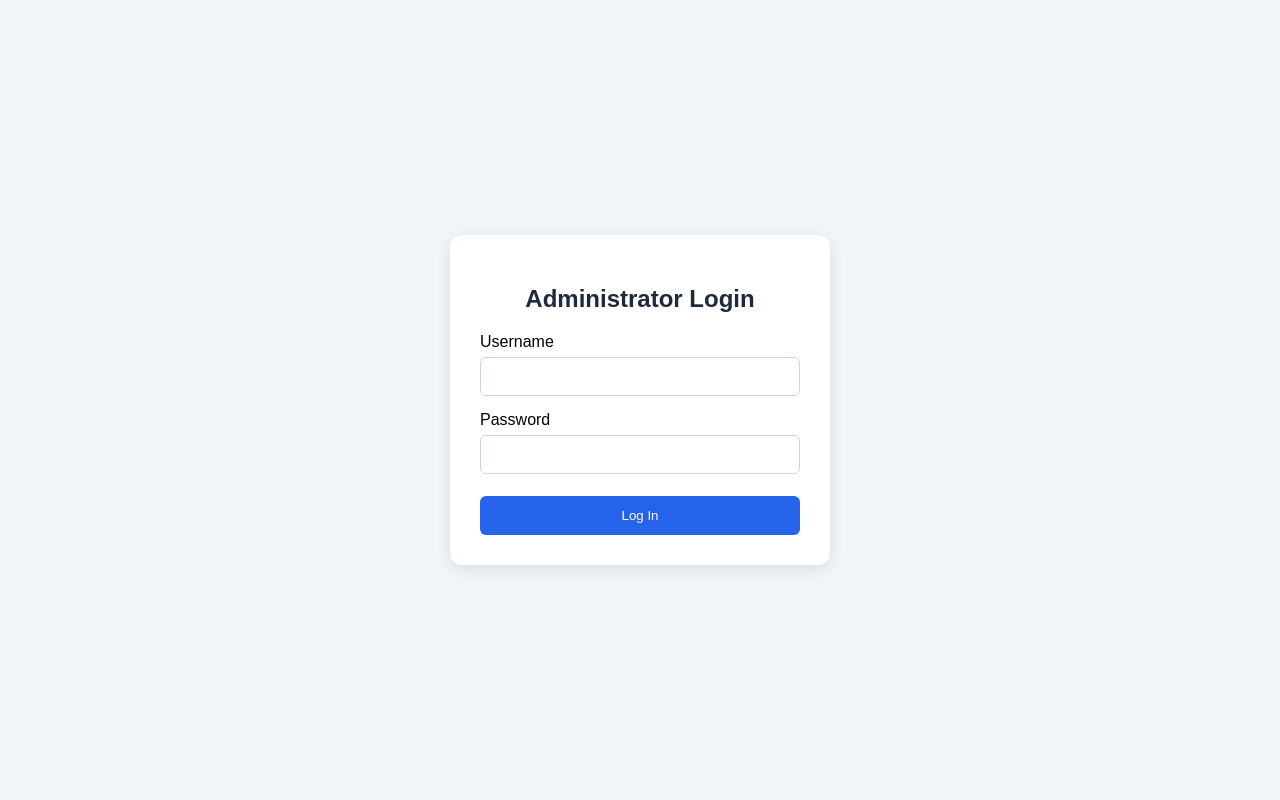
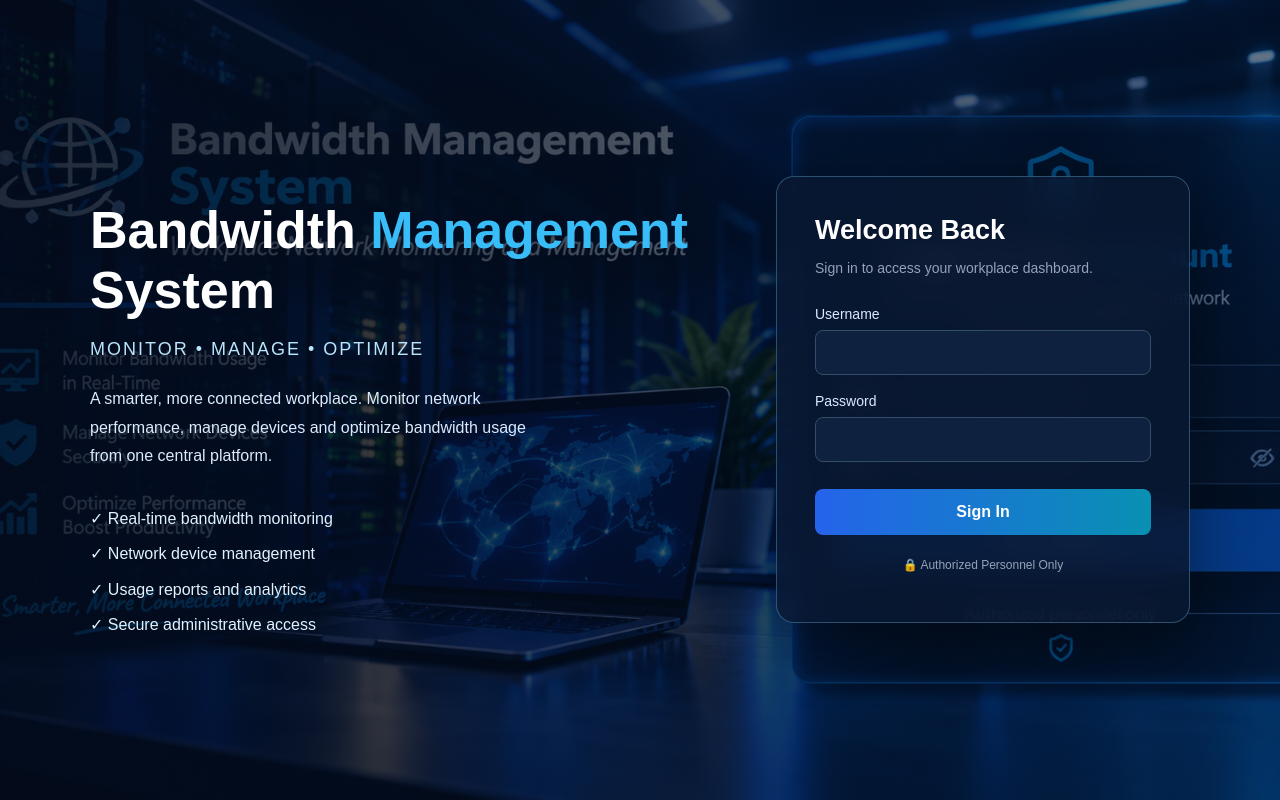
Before and after one commit to roykoech/bandwidth_system, a Django app: page /login/ in a window 1280 px wide. Run offline with Django 5.2, Linux system fonts and the light colour scheme.

Commit message:
Add secure login page and protect dashboard

```diff
--- a/dashboard/templates/dashboard/login.html
+++ b/dashboard/templates/dashboard/login.html
@@ -1,75 +1,210 @@
+{% load static %}
 <!DOCTYPE html>
 <html lang="en">
 <head>
     <meta charset="UTF-8">
     <meta name="viewport" content="width=device-width, initial-scale=1.0">
-    <title>Administrator Login</title>
+    <title>Bandwidth Management System | Login</title>
+
     <style>
+        * {
+            box-sizing: border-box;
+        }
+
         body {
+            margin: 0;
+            min-height: 100vh;
             font-family: Arial, sans-serif;
-            background: #f1f5f9;
+            background:
+                linear-gradient(90deg,
+                    rgba(3, 12, 30, 0.88),
+                    rgba(3, 18, 40, 0.55)),
+                url("{% static 'dashboard/images/login-bg.png' %}")
+                center / cover no-repeat fixed;
+            color: white;
             display: flex;
+            align-items: center;
             justify-content: center;
+            padding: 30px;
+        }
+
+        .container {
+            width: 100%;
+            max-width: 1100px;
+            display: grid;
+            grid-template-columns: 1.2fr 0.8fr;
             align-items: center;
-            min-height: 100vh;
-            margin: 0;
+            gap: 65px;
+        }
+
+        .branding h1 {
+            font-size: clamp(32px, 5vw, 52px);
+            line-height: 1.15;
+            margin-bottom: 15px;
+        }
+
+        .branding h1 span {
+            color: #38bdf8;
+        }
+
+        .tagline {
+            color: #bae6fd;
+            font-size: 18px;
+            letter-spacing: 2px;
+            margin-bottom: 25px;
+        }
+
+        .description {
+            color: #dbeafe;
+            line-height: 1.8;
+            max-width: 470px;
+        }
+
+        .features {
+            margin-top: 30px;
+            line-height: 2.2;
+            color: #e0f2fe;
         }
 
         .login-card {
-            background: white;
-            padding: 30px;
-            border-radius: 12px;
-            width: 320px;
-            max-width: calc(100% - 60px);
-            box-shadow: 0 4px 15px rgba(0, 0, 0, 0.1);
+            background: rgba(10, 25, 50, 0.82);
+            backdrop-filter: blur(15px);
+            border: 1px solid rgba(125, 211, 252, 0.3);
+            border-radius: 18px;
+            padding: 38px;
+            box-shadow: 0 20px 60px rgba(0, 0, 0, 0.4);
         }
 
-        h2 {
-            text-align: center;
-            color: #1e293b;
+        .login-card h2 {
+            font-size: 27px;
+            margin-top: 0;
+            margin-bottom: 8px;
+        }
+
+        .subtitle {
+            color: #94a3b8;
+            font-size: 14px;
+            margin-bottom: 30px;
         }
 
         label {
             display: block;
-            margin-top: 15px;
-            margin-bottom: 6px;
+            margin: 18px 0 8px;
+            font-size: 14px;
+            color: #dbeafe;
         }
 
         input {
             width: 100%;
-            box-sizing: border-box;
-            padding: 11px;
-            border: 1px solid #cbd5e1;
-            border-radius: 6px;
+            padding: 13px;
+            border: 1px solid #334e68;
+            border-radius: 8px;
+            background: rgba(15, 35, 65, 0.9);
+            color: white;
+            font-size: 15px;
+            outline: none;
+        }
+
+        input:focus {
+            border-color: #38bdf8;
+            box-shadow: 0 0 0 2px rgba(56, 189, 248, 0.15);
         }
 
         button {
             width: 100%;
-            margin-top: 22px;
-            padding: 12px;
-            background: #2563eb;
+            margin-top: 27px;
+            padding: 14px;
+            background: linear-gradient(90deg, #2563eb, #0891b2);
             color: white;
             border: none;
-            border-radius: 6px;
+            border-radius: 8px;
+            font-size: 16px;
+            font-weight: bold;
             cursor: pointer;
         }
 
         button:hover {
-            background: #1d4ed8;
+            opacity: 0.9;
         }
 
         .error {
-            color: #dc2626;
+            color: #fca5a5;
+            background: rgba(127, 29, 29, 0.25);
+            border: 1px solid rgba(248, 113, 113, 0.3);
+            border-radius: 7px;
+            padding: 10px;
             font-size: 14px;
+        }
+
+        .security {
+            text-align: center;
+            color: #94a3b8;
+            font-size: 12px;
+            margin-top: 23px;
+        }
+
+        @media (max-width: 800px) {
+            .container {
+                grid-template-columns: 1fr;
+                gap: 30px;
+                max-width: 450px;
+            }
+
+            .branding {
+                text-align: center;
+            }
+
+            .description {
+                margin: auto;
+            }
+
+            .features {
+                display: none;
+            }
+
+            .login-card {
+                padding: 28px;
+            }
         }
     </style>
 </head>
+
 <body>
-    <div class="login-card">
-        <h2>Administrator Login</h2>
+    <div class="container">
+
+        <section class="branding">
+            <h1>Bandwidth <span>Management</span> System</h1>
+
+            <p class="tagline">
+                MONITOR &bull; MANAGE &bull; OPTIMIZE
+            </p>
+
+            <p class="description">
+                A smarter, more connected workplace.
+                Monitor network performance, manage devices
+                and optimize bandwidth usage from one central
+                platform.
+            </p>
+
+            <div class="features">
+                <div>✓ Real-time bandwidth monitoring</div>
+                <div>✓ Network device management</div>
+                <div>✓ Usage reports and analytics</div>
+                <div>✓ Secure administrative access</div>
+            </div>
+        </section>
+
+        <section class="login-card">
+            <h2>Welcome Back</h2>
+
+            <p class="subtitle">
+                Sign in to access your workplace dashboard.
+            </p>
 
             {% if form.errors %}
-            <p class="error">Invalid username or password. Please try again.</p>
+                <p class="error">
+                    Invalid username or password. Please try again.
+                </p>
             {% endif %}
 
             <form method="post">
@@ -93,8 +228,14 @@
                     required
                 >
 
-            <button type="submit">Log In</button>
+                <button type="submit">Sign In</button>
             </form>
+
+            <p class="security">
+                🔒 Authorized Personnel Only
+            </p>
+        </section>
+
     </div>
 </body>
 </html>
--- a/dashboard/views.py
+++ b/dashboard/views.py
@@ -9,6 +9,7 @@ from django.db.models import Sum
 from .models import Device, BandwidthUsage
 from django.views.decorators.http import require_POST
 
+@login_required
 def home(request):
 
     device_form = DeviceForm()
```
Also changed, not shown: dashboard/templates/dashboard/home.html (+37 -12 lines), dashboard/static/dashboard/images/login-bg.png (added). Lines whose indentation alone changed are shown as unchanged.
